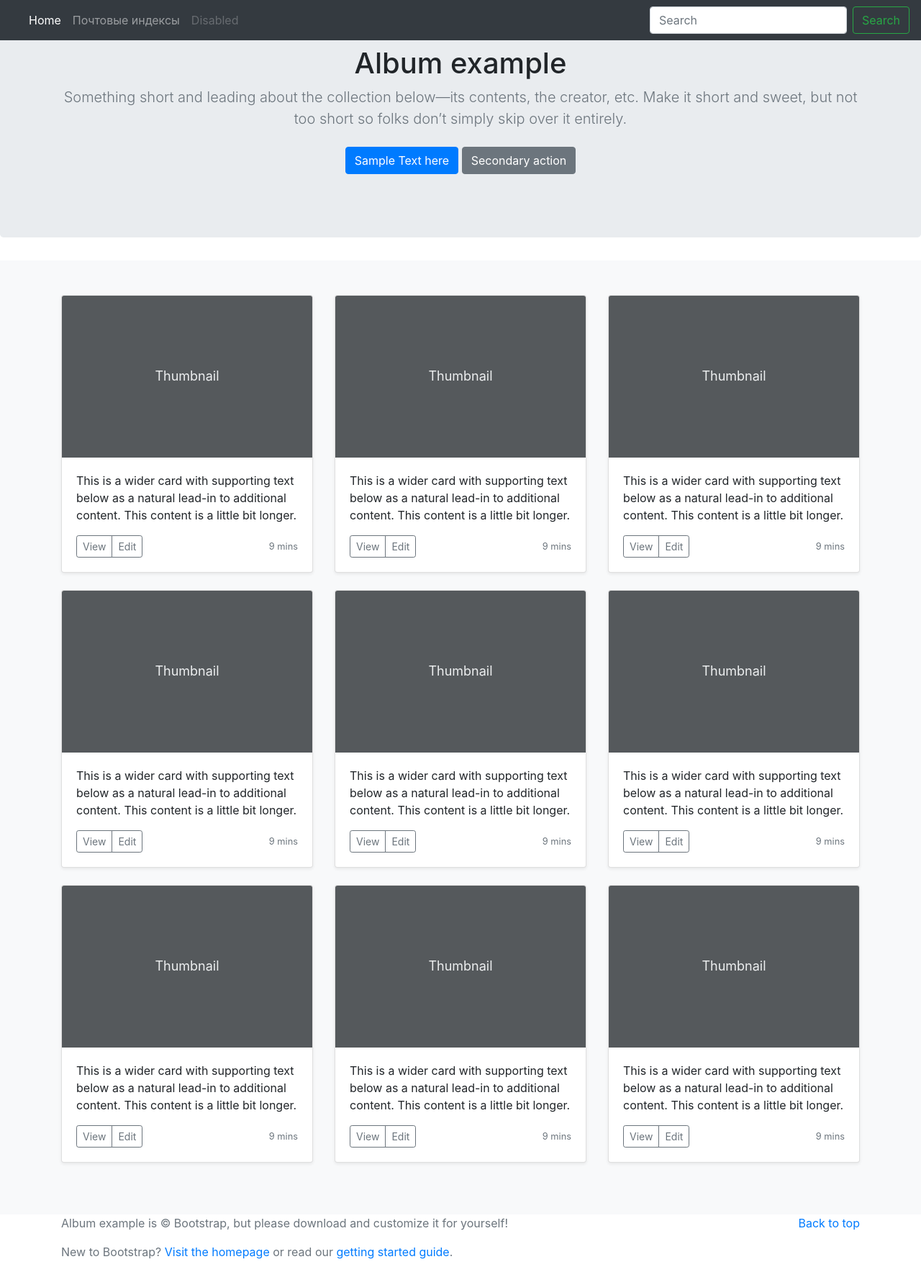
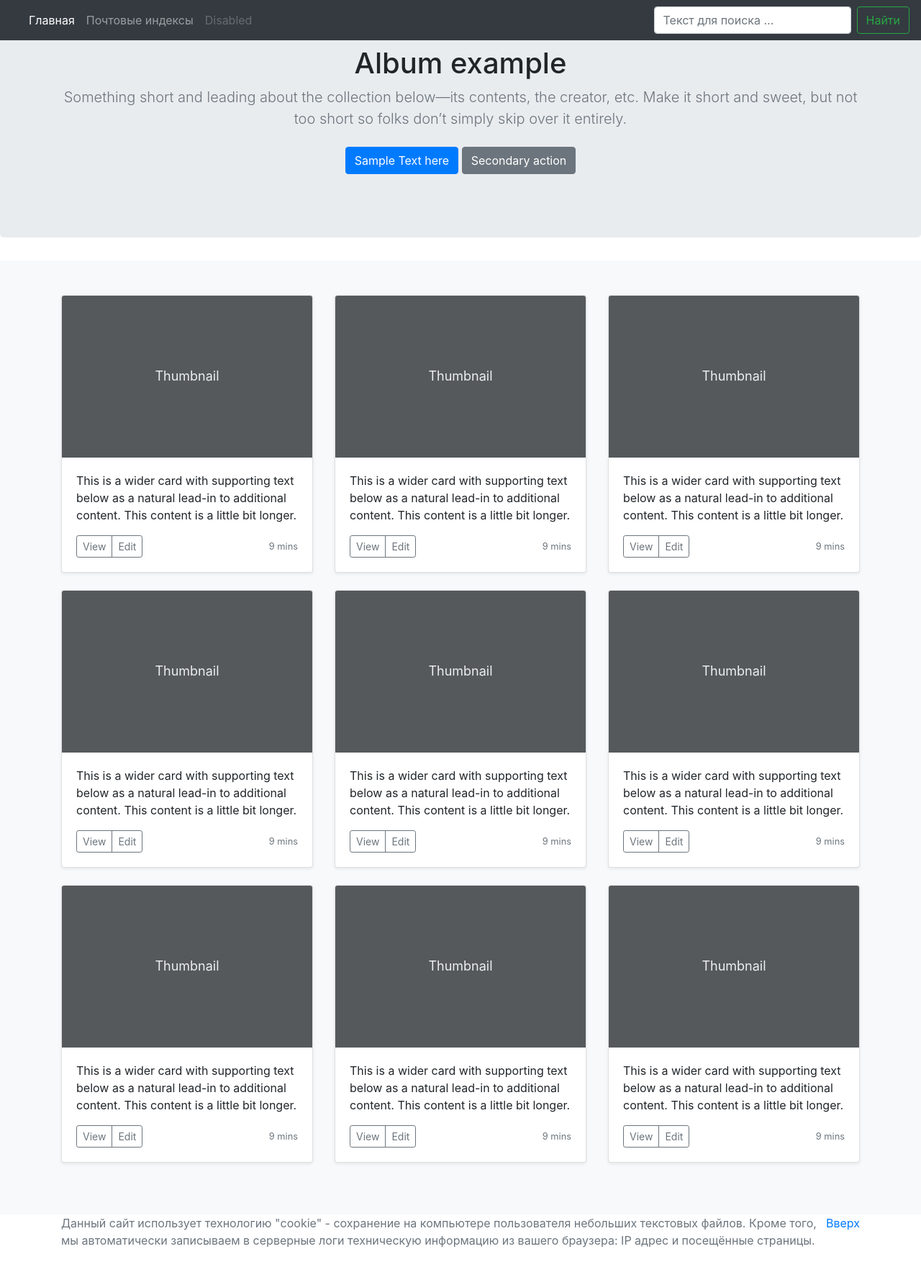
Before and after one commit to qaa-engineer/postindex, a Django app: page / in a window 1280 px wide. Shown: the whole page at 72% size. After the commit the page ends 1734 px from the top, so only its background shows below. Run offline with Django 3.2, Linux system fonts and the light colour scheme; some libraries are stand-ins or nearby versions.

Commit message:
refactoring

```diff
--- a/project/app/templates/post-detail.html
+++ b/project/app/templates/post-detail.html
@@ -69,7 +69,7 @@
         <nav aria-label="...">
             <ul class="pagination">
                 <li class="page-item {% if not prev_url %}disabled{% endif %}">
-                    <a class="page-link" href="{{prev_url}}" tabindex="-1" aria-disabled="true">Previous</a>
+                    <a class="page-link" href="{{prev_url}}" tabindex="-1" aria-disabled="true">Назад</a>
                 </li>
 
                 {% for n in page_object.paginator.page_range %}
@@ -83,7 +83,7 @@
                 {% endfor %}
 
                 <li class="page-item {% if not next_url %}disabled{% endif %}">
-                    <a class="page-link" href="{{next_url}}" tabindex="-1" aria-disabled="true">Next</a>
+                    <a class="page-link" href="{{next_url}}" tabindex="-1" aria-disabled="true">Вперёд</a>
                 </li>
             </ul>
         </nav>
--- a/project/app/views.py
+++ b/project/app/views.py
@@ -13,29 +13,27 @@
     """
     Вывод постов
     """
-
+    # Поиск по базе
     search_query = request.GET.get('search', '')
     if search_query:
-        posts=Postindex.objects.filter(Q(post_index_value__icontains=search_query)  |
-                                       Q(post_name__icontains=search_query) |
-                                       Q(post_type__icontains=search_query) |
-                                       Q(post_sub__icontains=search_query) |
-                                       Q(region__icontains=search_query) |
-                                       Q(autonomy__icontains=search_query) |
-                                       Q(area__icontains=search_query) |
-                                       Q(city__icontains=search_query) |
-                                       Q(city_1__icontains=search_query))
+        posts = Postindex.objects.filter(Q(post_index_value__icontains=search_query) |
+                                         Q(post_name__icontains=search_query) |
+                                         Q(area__icontains=search_query) |
+                                         Q(region__icontains=search_query)
+                                         )
     else:
-        posts=Postindex.objects.all()
+        posts = Postindex.objects.all()[:900]
 
     # Количество постов на странице
-    number_of_records_per_page = 10
+    number_of_records_per_page = 1
     paginator = Paginator(posts, number_of_records_per_page)
     # Номер странцы пагинации по умолчанию
-    number_of_records_deafult = 2
+    number_of_records_deafult = 5
     page_number = request.GET.get('page', number_of_records_deafult)
     page = paginator.get_page(page_number)
+    # Количество страниц пагинации
     is_paginated = page.has_other_pages()
+    # Определяем страницы Назад и Вперед
     if page.has_previous():
         prev_url = '?page={}'.format(page.previous_page_number())
     else:
@@ -44,8 +42,9 @@
         next_url = '?page={}'.format(page.next_page_number())
     else:
         next_url = ''
-
+    # Вывод поста в соответствии с номером в get-запросе адреса страницы
     post = posts[:page.number]
+    # Достаем поля из  БД
     for row in post:
         id = row.id
         post_index_value = row.post_index_value
@@ -59,6 +58,7 @@
         city_1 = row.city_1
         actual_date = row.actual_date
         index_old = row.index_old
+    # Передаем в контекст данные из БД и полученые данные из функций выше
     context = {'db': post,
                'id': id,
                'post_index_value': post_index_value,
--- a/project/templates/base.html
+++ b/project/templates/base.html
@@ -54,7 +54,7 @@
   <div class="collapse navbar-collapse" id="navbarCollapse">
     <ul class="navbar-nav mr-auto">
       <li class="nav-item active">
-        <a class="nav-link" href="/">Home <span class="sr-only">(current)</span></a>
+        <a class="nav-link" href="/">Главная</a>
       </li>
       <li class="nav-item">
         <a class="nav-link" href="/postindex">Почтовые индексы</a>
@@ -64,8 +64,8 @@
       </li>
     </ul>
     <form class="form-inline mt-2 mt-md-0" action="">
-      <input class="form-control mr-sm-2" type="text" placeholder="Search" aria-label="Search" name="search">
-      <button class="btn btn-outline-success my-2 my-sm-0" type="submit">Search</button>
+      <input class="form-control mr-sm-2" type="text" placeholder="Текст для поиска ..." aria-label="Search" name="search">
+      <button class="btn btn-outline-success my-2 my-sm-0" type="submit">Найти</button>
     </form>
   </div>
 </nav>
@@ -291,11 +291,10 @@
 <footer class="text-muted">
     <div class="container">
         <p class="float-right">
-            <a href="#">Back to top</a>
+            <a href="#">Вверх</a>
         </p>
-        <p>Album example is &copy; Bootstrap, but please download and customize it for yourself!</p>
-        <p>New to Bootstrap? <a href="https://getbootstrap.com/">Visit the homepage</a> or read our <a
-                href="/docs/4.4/getting-started/introduction/">getting started guide</a>.</p>
+        <p><noindex>Данный сайт использует технологию "cookie" - сохранение на компьютере пользователя небольших текстовых файлов.
+            Кроме того, мы автоматически записываем в серверные логи техническую информацию из вашего браузера: IP адрес и посещённые страницы.</noindex></p>
     </div>
 </footer>
 {% endblock %}
```
